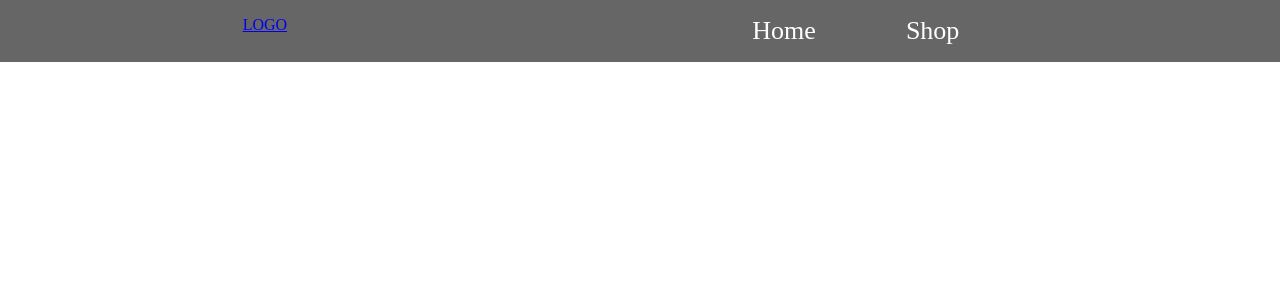
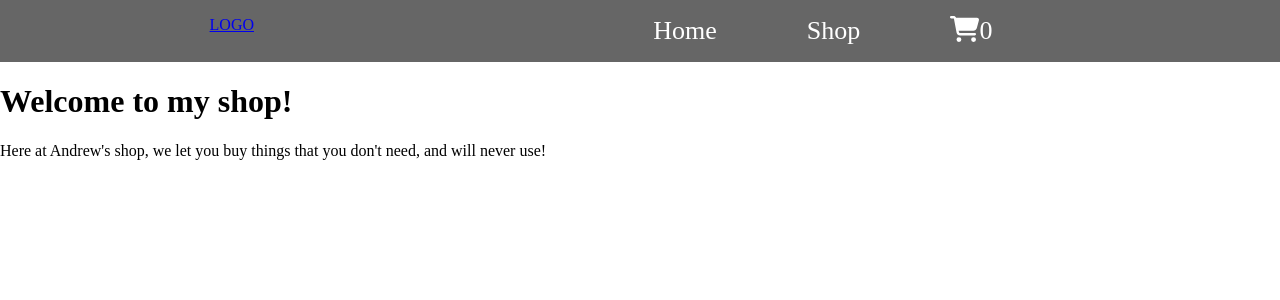
Before and after one commit to Andrew-Wand/shopping-cart, a React (Create React App) app: page / in a window 1280 px wide. Shown: the top 300 px of the page. Built offline with nearby package versions, Linux system fonts and the light colour scheme.

Commit message:
set up rendering of home page

```diff
--- a/package.json
+++ b/package.json
@@ -3,6 +3,9 @@
   "version": "0.1.0",
   "private": true,
   "dependencies": {
+    "@fortawesome/fontawesome-svg-core": "^6.1.1",
+    "@fortawesome/free-solid-svg-icons": "^6.1.1",
+    "@fortawesome/react-fontawesome": "^0.1.18",
     "@testing-library/jest-dom": "^5.16.4",
     "@testing-library/react": "^13.2.0",
     "@testing-library/user-event": "^13.5.0",
--- a/src/App.js
+++ b/src/App.js
@@ -1,12 +1,14 @@
 import React, { useState } from "react";
-import { BrowserRouter as Router, Switch, Route } from "react-router-dom";
+import { Routes, Route, BrowserRouter } from "react-router-dom";
 
 import  Header  from "./Components/Header";
+import  Home  from "./Components/Home";
 
 function App() {
 
 
-
+  const [updateCart, setUpdateCart] = useState(0);
+  const [addItem, setAddItem] = useState([]);
 
 
 
@@ -19,12 +21,16 @@ function App() {
 
   return (
     <div className="App">
-      <Router>
-        <Header />
+      <BrowserRouter>
+        <Header updateCart={updateCart} />
+
+        <Routes>
+            <Route path='/' element={<Home />}/>
+        </Routes>
 
 
 
-      </Router>
+      </BrowserRouter>
 
     </div>
   );
--- a/src/Components/Header.js
+++ b/src/Components/Header.js
@@ -1,5 +1,7 @@
 import { React } from "react";
 import { Link } from "react-router-dom";
+import { FontAwesomeIcon } from "@fortawesome/react-fontawesome";
+import {faShoppingCart} from '@fortawesome/free-solid-svg-icons';
 
 
 function Header(props) {
@@ -7,7 +9,7 @@ function Header(props) {
 
 
 
-
+    const cart = <FontAwesomeIcon icon= {faShoppingCart} />
 
 
 
@@ -37,6 +39,18 @@ function Header(props) {
                     <Link to={'/shop'} className='nav-link'>
                         <li className="nav-button">Shop</li>
                     </Link>
+
+                    <Link to={'/cart'} className='nav-link'>
+                        <li className="nav-button">
+                            {cart}
+
+                            <span className="cartCount">
+                                {props.updateCart}
+                            </span>
+
+
+                        </li>
+                    </Link>
                 </nav>
 
 
--- /dev/null
+++ b/src/Components/Home.js
@@ -0,0 +1,35 @@
+import { React } from "react";
+
+
+function Home() {
+    return (
+        <div className="container">
+            <div className="home">
+                <h1 className="home-title">Welcome to my shop!</h1>
+
+                <p className="description">
+                    Here at Andrew's shop, we let you buy things that you don't need, and will never use!
+                </p>
+            </div>
+        </div>
+
+
+
+
+
+
+
+
+    );
+
+
+
+
+
+
+
+}
+
+
+
+export default Home;
```
Also changed, not shown: 1 other file (tests, documents, lock files or other folders).
